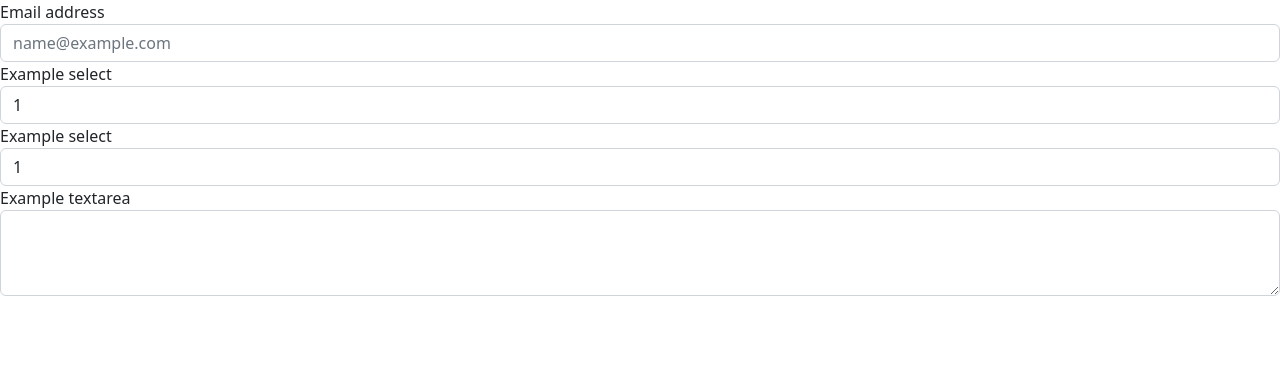
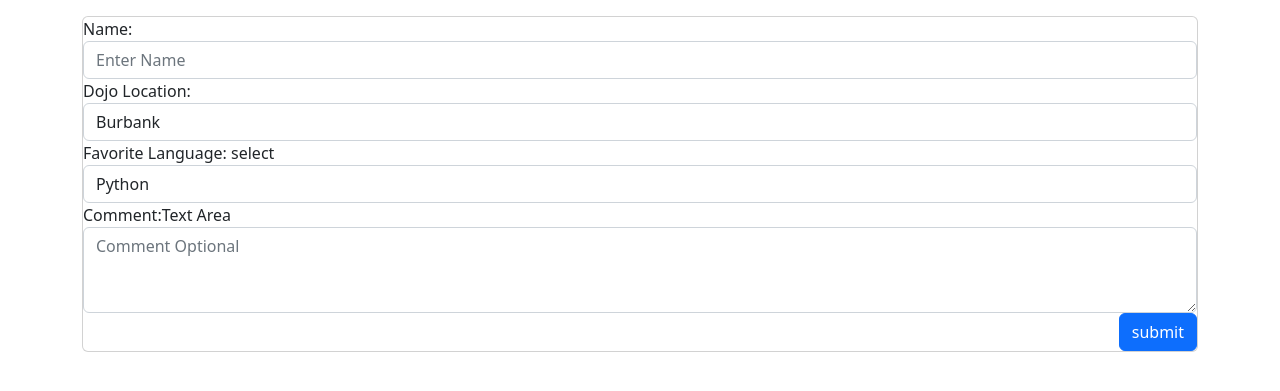
Before and after one commit to stephaniepuertas/dojo_survey, a Flask app: page / in a window 1280 px wide. Shown: the top 391 px of the page. Run offline with Flask 2, Linux system fonts and the light colour scheme.

Commit message:
added container

```diff
--- a/templates/index.html
+++ b/templates/index.html
@@ -8,37 +8,42 @@
     <title>Document</title>
 </head>
 <body>
+    <div class="container mt-3">
+        <div class="card justify-content">
             <form>
                 <div class="form-group">
-            <label for="exampleFormControlInput1">Email address</label>
-            <input type="email" class="form-control" id="exampleFormControlInput1" placeholder="name@example.com">
+                    <label for="exampleFormControlInput1">Name: </label>
+                    <input type="text" class="form-control" id="exampleFormControlInput1" placeholder="Enter Name">
                 </div>
                 <!-- dojo class div -->
                 <div class="form-group">
-            <label for="exampleFormControlSelect1">Example select</label>
-            <select class="form-control" id="exampleFormControlSelect1">
-                <option>1</option>
-                <option>2</option>
-                <option>3</option>
-                <option>4</option>
-                <option>5</option>
+                    <label for="exampleFormControlSelect1"> Dojo Location: </label>
+                    <select class="form-control" id="exampleFormControlSelect1" >
+                        <option>Burbank</option>
+                        <option>San Jose</option>
+                        <option>Online</option>
                     </select>
                 </div>
                 <!-- favorite language div -->
                 <div class="form-group">
-            <label for="exampleFormControlSelect1">Example select</label>
-            <select class="form-control" id="exampleFormControlSelect1">
-                <option>1</option>
-                <option>2</option>
-                <option>3</option>
-                <option>4</option>
-                <option>5</option>
+                    <label for="exampleFormControlSelect1"> Favorite Language: select</label>
+                    <select class="form-control" id="exampleFormControlSelect1" >
+                        <option>Python</option>
+                        <option>Java </option>
+                        <option>C++</option>
+                        <option>Html</option>
+                        <option>CSS</option>
                     </select>
                 </div>
                 <div class="form-group">
-            <label for="exampleFormControlTextarea1">Example textarea</label>
-            <textarea class="form-control" id="exampleFormControlTextarea1" rows="3"></textarea>
+                    <label for="exampleFormControlTextarea1">Comment:Text Area </label>
+                    <textarea class="form-control" id="exampleFormControlTextarea1" rows="3" placeholder="Comment Optional"></textarea>
+                </div>
+                <div class="d-flex justify-content-end">
+                    <input type="submit" value="submit" class="btn btn-primary">
                 </div>
             </form>
+        </div>
+    </div>
 </body>
 </html>
```
Lines whose indentation alone changed are shown as unchanged.
